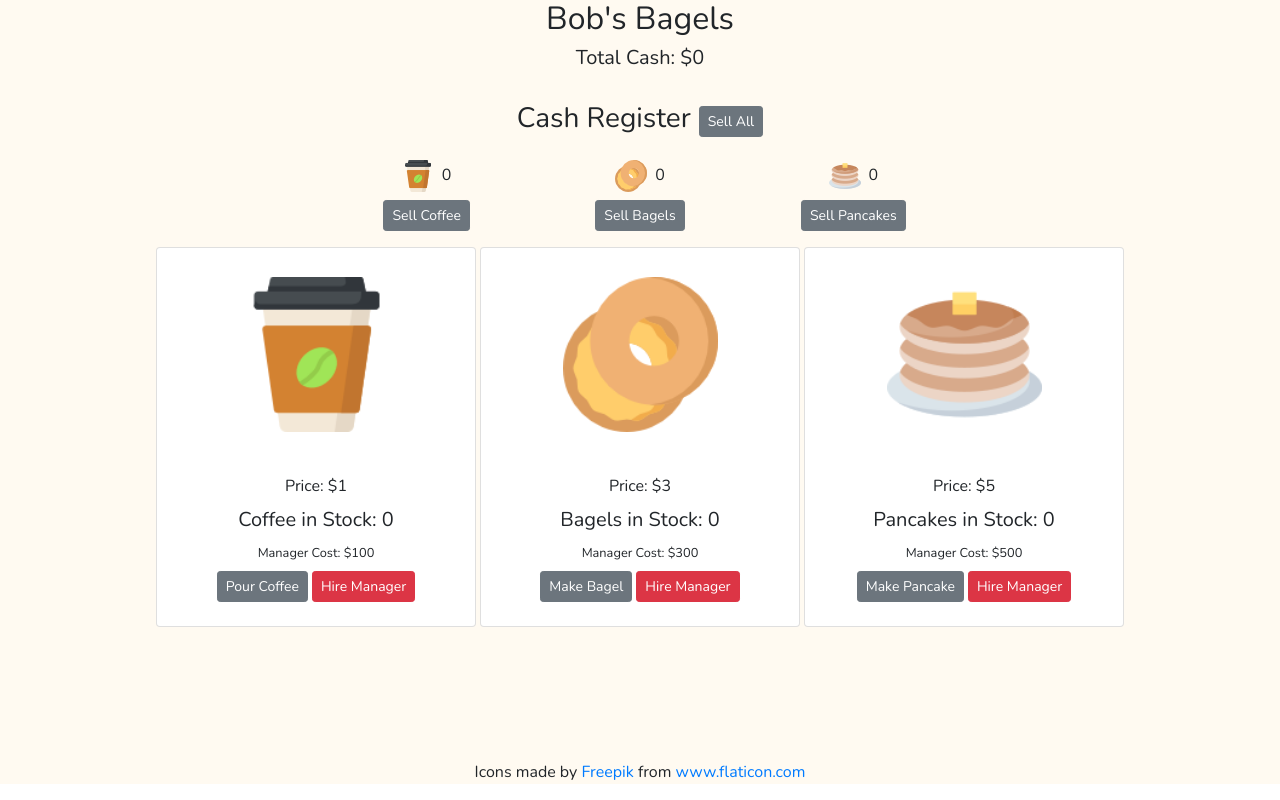
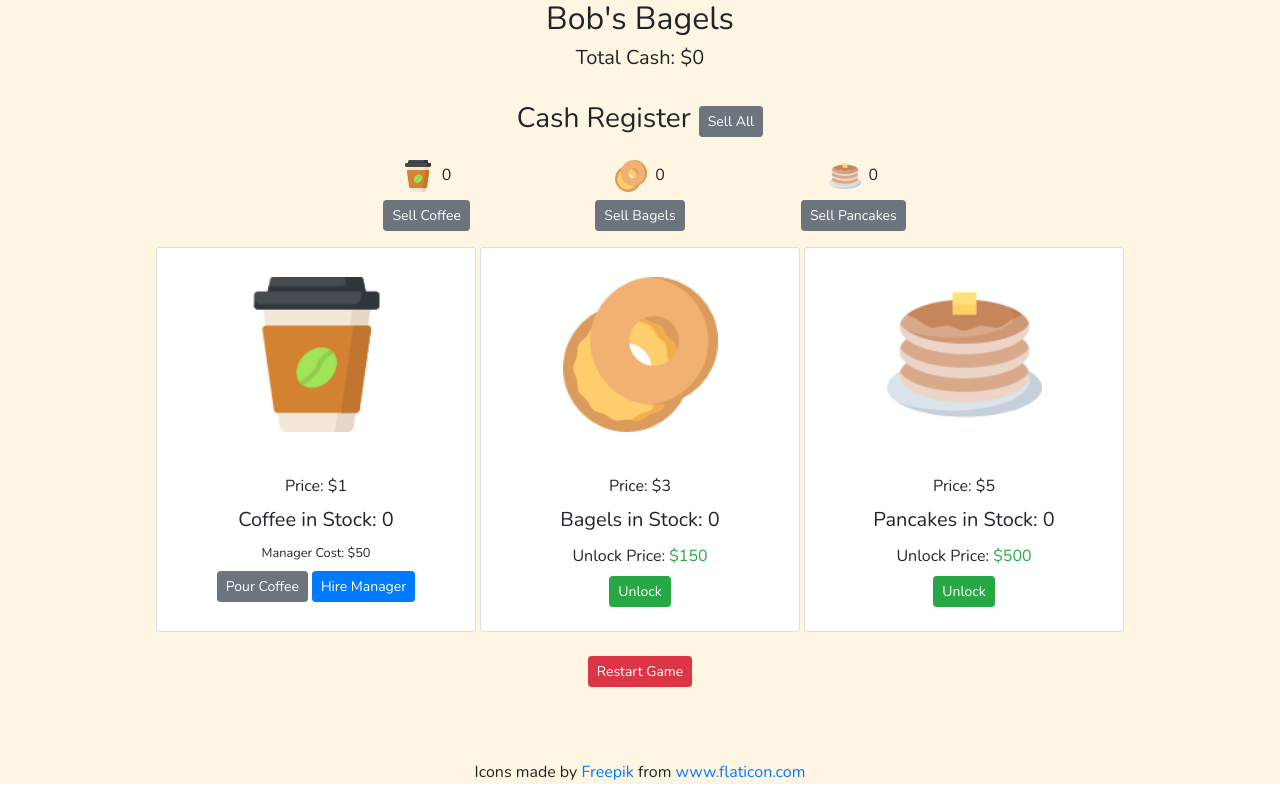
Before and after one commit to RobertGumeny/idle-clicker, a Vue app: page / in a window 1280 px wide. Built offline with nearby package versions, Linux system fonts and the light colour scheme.

Commit message:
added unlock feature,

```diff
--- a/src/App.vue
+++ b/src/App.vue
@@ -12,6 +12,9 @@
         <Coffee />
         <Bagels />
         <Pancakes />
+      </div>
+      <div class="row mt-4 justify-content-center">
+        <button class="btn btn-sm btn-danger" @click="restartGame()">Restart Game</button>
       </div>
     </div>
     <div class="footer">
@@ -34,6 +37,11 @@ export default {
       return this.$store.state.money
     }
   },
+  methods: {
+    restartGame() {
+      this.$store.commit("resetGame")
+    }
+  },
   components: {
     Coffee,
     Bagels,
@@ -50,7 +58,7 @@ export default {
   -webkit-font-smoothing: antialiased;
   -moz-osx-font-smoothing: grayscale;
   text-align: center;
-  background-color: #fffaf1;
+  background-color: #fff5e3;
 }
 .main {
   height: 95vh;
--- a/src/components/Bagels.vue
+++ b/src/components/Bagels.vue
@@ -4,10 +4,23 @@
     <div class="card-body">
       <h6 class="card-title">Price: ${{ bagels.price }}</h6>
       <h5 class="card-title">Bagels in Stock: {{ bagels.qty }}</h5>
-      <h6 class="card-title mb-0" v-if="bagels.automated">Manager Automating</h6>
-      <div class="mt-0 mb-2 small" v-if="!bagels.automated">Manager Cost: ${{ bagels.salary }}</div>
-      <button class="btn btn-sm btn-secondary mr-1" @click="makeBagel()">Make Bagel</button>
-      <button class="btn btn-sm btn-danger" @click="hireBagelManager()">Hire Manager</button>
+      <div v-if="!bagels.unlocked">
+        <div class="mb-2">
+          Unlock Price:
+          <span class="text-success">${{ bagels.unlockPrice }}</span>
+        </div>
+        <button class="btn btn-sm btn-success" @click="unlockBagels()">Unlock</button>
+      </div>
+      <div v-if="bagels.unlocked">
+        <h6 class="card-title mb-0" v-if="bagels.automated">Manager Automating</h6>
+        <div class="mt-0 mb-2 small" v-if="!bagels.automated">Manager Cost: ${{ bagels.salary }}</div>
+        <button class="btn btn-sm btn-secondary mr-1" @click="makeBagel()">Make Bagel</button>
+        <button
+          class="btn btn-sm btn-primary"
+          @click="hireBagelManager()"
+          v-if="!bagels.automated"
+        >Hire Manager</button>
+      </div>
     </div>
   </div>
 </template>
@@ -31,13 +44,22 @@ export default {
     makeBagel() {
       this.$store.commit("addBagel");
     },
+    unlockBagels() {
+      if (this.money >= this.bagels.unlockPrice) {
+        this.$store.state.money -= this.bagels.unlockPrice
+        this.bagels.unlocked = true;
+      }
+    },
     hireBagelManager() {
       if (this.money >= this.bagels.salary) {
         this.$store.state.money -= this.bagels.salary;
         this.$store.state.bagels.automated = true;
-        setInterval(() => {
+        let bInterval = setInterval(() => {
           this.$store.commit("addBagel")
         }, this.bagels.autoInterval)
+      }
+      if (!this.$store.state.coffee.automated) {
+        clearInterval(bInterval);
       }
     }
   },
--- a/src/components/Coffee.vue
+++ b/src/components/Coffee.vue
@@ -7,7 +7,11 @@
       <h6 class="card-title mb-0" v-if="coffees.automated">Manager Automating</h6>
       <div class="mt-0 mb-2 small" v-if="!coffees.automated">Manager Cost: ${{ coffees.salary }}</div>
       <button class="btn btn-sm btn-secondary mr-1" @click="pourCoffee()">Pour Coffee</button>
-      <button class="btn btn-sm btn-danger" @click="hireCoffeeManager()">Hire Manager</button>
+      <button
+        class="btn btn-sm btn-primary"
+        @click="hireCoffeeManager()"
+        v-if="!coffees.automated"
+      >Hire Manager</button>
     </div>
   </div>
 </template>
@@ -35,9 +39,12 @@ export default {
       if (this.money >= this.coffees.salary) {
         this.$store.state.money -= this.coffees.salary;
         this.$store.state.coffee.automated = true;
-        setInterval(() => {
+        let cInterval = setInterval(() => {
           this.$store.commit("addCoffee")
         }, this.coffees.autoInterval)
+      }
+      if (!this.$store.state.coffee.automated) {
+        clearInterval(cInterval);
       }
     }
   },
--- a/src/components/Pancakes.vue
+++ b/src/components/Pancakes.vue
@@ -4,10 +4,23 @@
     <div class="card-body">
       <h6 class="card-title">Price: ${{ pancakes.price }}</h6>
       <h5 class="card-title">Pancakes in Stock: {{ pancakes.qty }}</h5>
-      <h6 class="card-title mb-0" v-if="pancakes.automated">Manager Automating</h6>
-      <div class="mt-0 mb-2 small" v-if="!pancakes.automated">Manager Cost: ${{ pancakes.salary }}</div>
-      <button class="btn btn-sm btn-secondary mr-1" @click="makePancake()">Make Pancake</button>
-      <button class="btn btn-sm btn-danger" @click="hirePancakeManager()">Hire Manager</button>
+      <div v-if="!pancakes.unlocked">
+        <div class="mb-2">
+          Unlock Price:
+          <span class="text-success">${{ pancakes.unlockPrice }}</span>
+        </div>
+        <button class="btn btn-sm btn-success">Unlock</button>
+      </div>
+      <div v-if="pancakes.unlocked">
+        <h6 class="card-title mb-0" v-if="pancakes.automated">Manager Automating</h6>
+        <div class="mt-0 mb-2 small" v-if="!pancakes.automated">Manager Cost: ${{ pancakes.salary }}</div>
+        <button class="btn btn-sm btn-secondary mr-1" @click="makePancake()">Make Pancake</button>
+        <button
+          class="btn btn-sm btn-primary"
+          @click="hirePancakeManager()"
+          v-if="!coffees.automated"
+        >Hire Manager</button>
+      </div>
     </div>
   </div>
 </template>
@@ -35,9 +48,12 @@ export default {
       if (this.money >= this.pancakes.salary) {
         this.$store.state.money -= this.pancakes.salary;
         this.$store.state.pancakes.automated = true;
-        setInterval(() => {
+        let pInterval = setInterval(() => {
           this.$store.commit("addPancake")
         }, this.pancakes.autoInterval)
+      }
+      if (!this.$store.state.coffee.automated) {
+        clearInterval(pInterval);
       }
     }
   },
--- a/src/store/index.js
+++ b/src/store/index.js
@@ -17,7 +17,9 @@ export default new Vuex.Store({
       qty: 0,
       perClick: 1,
       automated: false,
-      salary: 100,
+      unlocked: true,
+      unlockPrice: 0,
+      salary: 50,
       autoInterval: 1000
     },
     bagels: {
@@ -25,7 +27,9 @@ export default new Vuex.Store({
       qty: 0,
       perClick: 1,
       automated: false,
-      salary: 300,
+      unlocked: false,
+      unlockPrice: 150,
+      salary: 150,
       autoInterval: 3000
     },
     pancakes: {
@@ -33,7 +37,9 @@ export default new Vuex.Store({
       qty: 0,
       perClick: 1,
       automated: false,
-      salary: 500,
+      unlocked: false,
+      unlockPrice: 500,
+      salary: 250,
       autoInterval: 5000
     }
   },
@@ -49,6 +55,18 @@ export default new Vuex.Store({
     },
     addPancake(state) {
       state.pancakes.qty += state.pancakes.perClick;
+    },
+    resetGame(state) {
+      state.money = 0;
+      state.coffee.qty = 0;
+      state.coffee.perClick = 1;
+      state.coffee.automated = false;
+      state.bagels.qty = 0;
+      state.bagels.perClick = 1;
+      state.bagels.automated = false;
+      state.pancakes.qty = 0;
+      state.pancakes.perClick = 1;
+      state.pancakes.automated = false;
     }
   },
   actions: {
```
